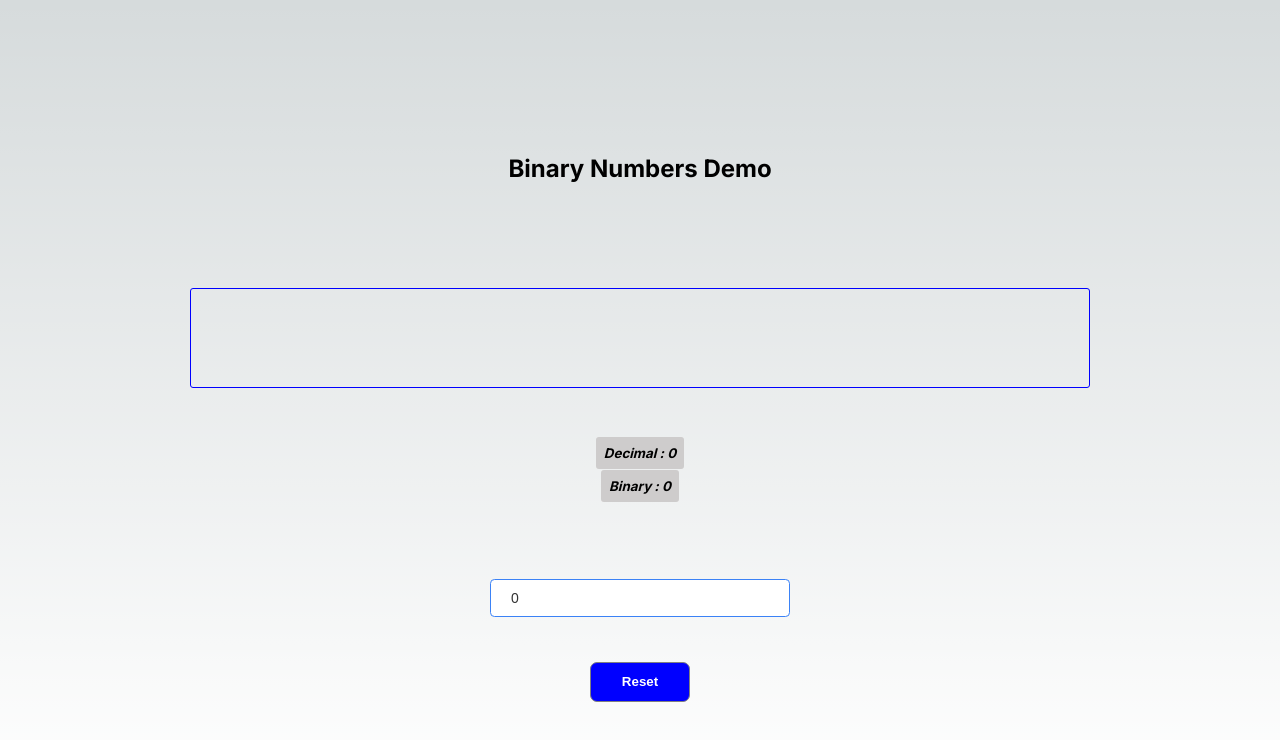
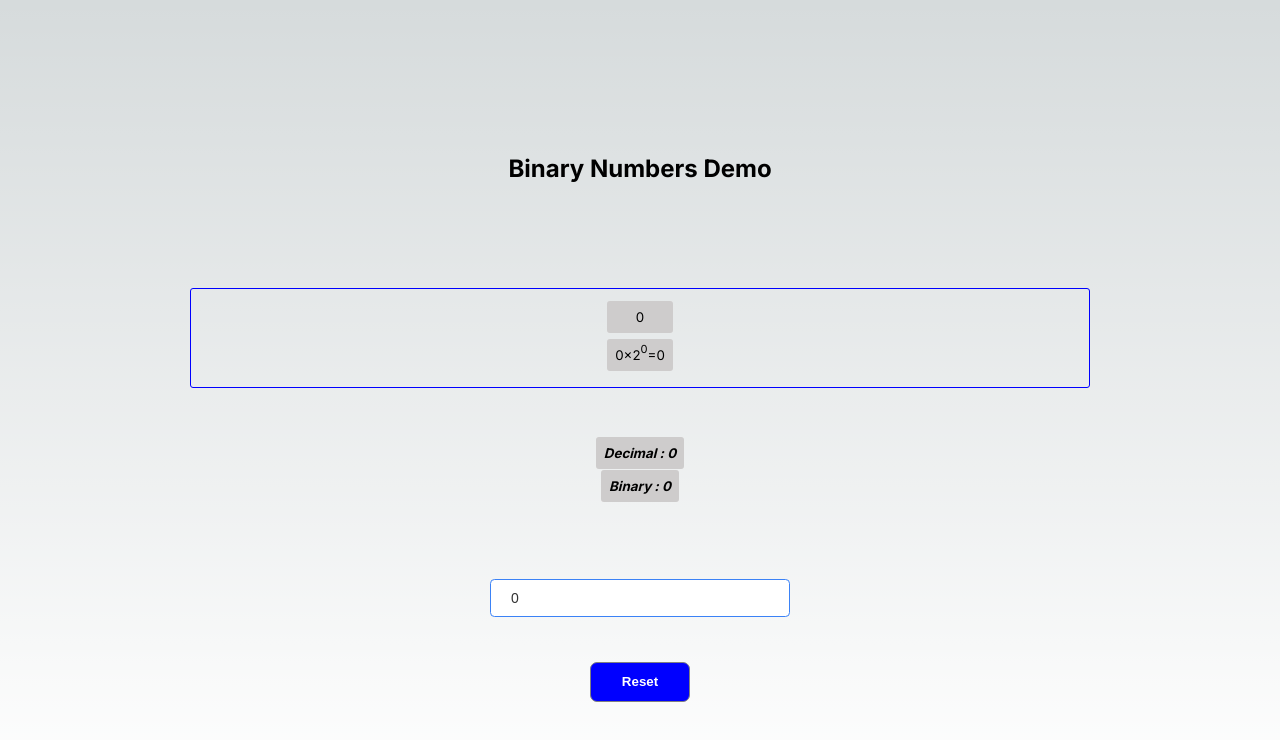
Before and after one commit to alexkham/calculator-app-production, a Next.js app: page / in a window 1280 px wide. Shown: the top 740 px of the page. Built offline with nearby package versions, Linux system fonts and the light colour scheme.

Commit message:
dependency

```diff
--- a/app/components/binary-numbers-demo/BinaryNumbersDemo.jsx
+++ b/app/components/binary-numbers-demo/BinaryNumbersDemo.jsx
@@ -20,7 +20,7 @@ function BinaryNumberDemo() {
         if (binary) {
           setReversedStrArray(binary.split('').reverse()); // Split into characters and reverse
         }
-      }, [number]);
+      }, [number,binary]);
 
 
 
```
